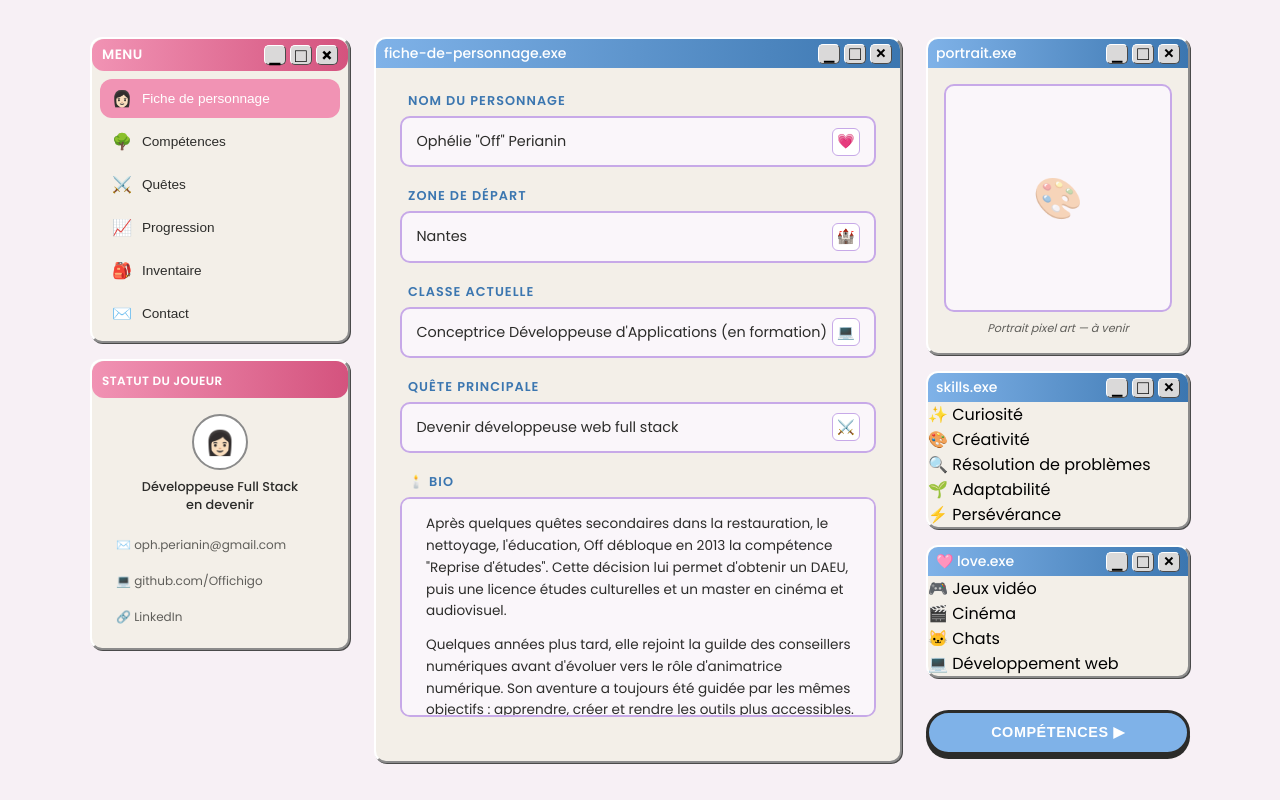
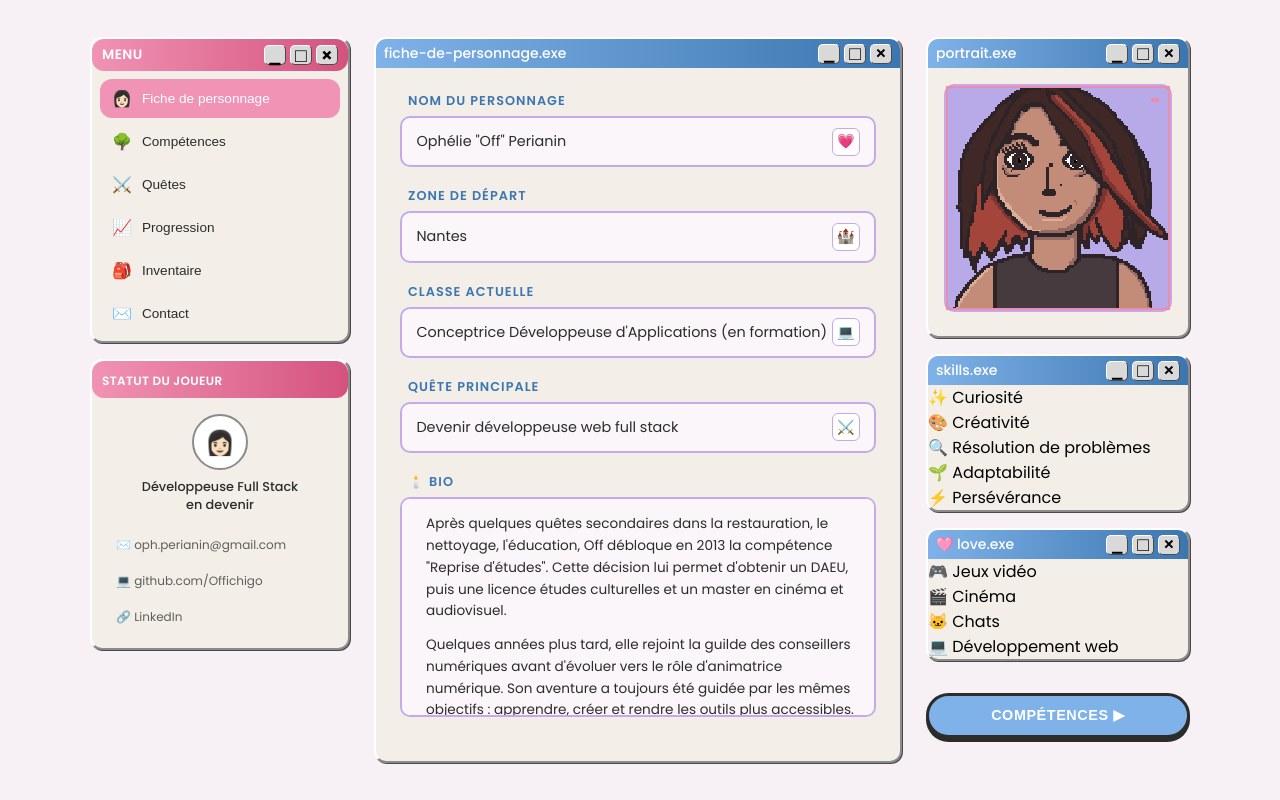
Before and after one commit to Offichigo/Off-myPortfolio, a React (Vite) app: page / in a window 1280 px wide. Both pictures are taken after a click on the button "ENTRER DANS L'AVENTURE ▶". Built offline with nearby package versions, Linux system fonts and the light colour scheme; a web font is replaced by a local one.

Commit message:
feat: portrait fait

```diff
--- a/src/components/CharacterPortrait.jsx
+++ b/src/components/CharacterPortrait.jsx
@@ -1,6 +1,6 @@
 import "../css/Window.css";
 import WindowControls from "./WindowControls";
-// import portraitImg from "../assets/off_portrait.png"; // à activer une fois le dessin prêt
+import portraitImg from "../assets/off_portrait.png";
 
 function CharacterPortrait() {
   return (
@@ -11,10 +11,12 @@ function CharacterPortrait() {
       </div>
       <div className="portrait-body">
         <div className="portrait-frame">
-          {/* Remplace ce placeholder par : <img src={portraitImg} alt="Ophélie Off Perianin, portrait pixel art" /> */}
-          <span className="portrait-placeholder">🎨</span>
+          <img
+            src={portraitImg}
+            alt="Ophélie Off Perianin, portrait pixel art"
+            className="portrait-img"
+          />
         </div>
-        <p className="portrait-note">Portrait pixel art — à venir</p>
       </div>
     </div>
   );
--- a/src/css/Window.css
+++ b/src/css/Window.css
@@ -96,3 +96,12 @@
   background: #e24c4c;
   color: white;
 }
+.portrait-img {
+  width: 100%;
+  height: 100%;
+  object-fit: cover;
+  image-rendering: pixelated;
+  image-rendering: -moz-crisp-edges;
+  image-rendering: crisp-edges;
+  display: block;
+}
```
Also changed, not shown: src/assets/off_portrait.png (added).
